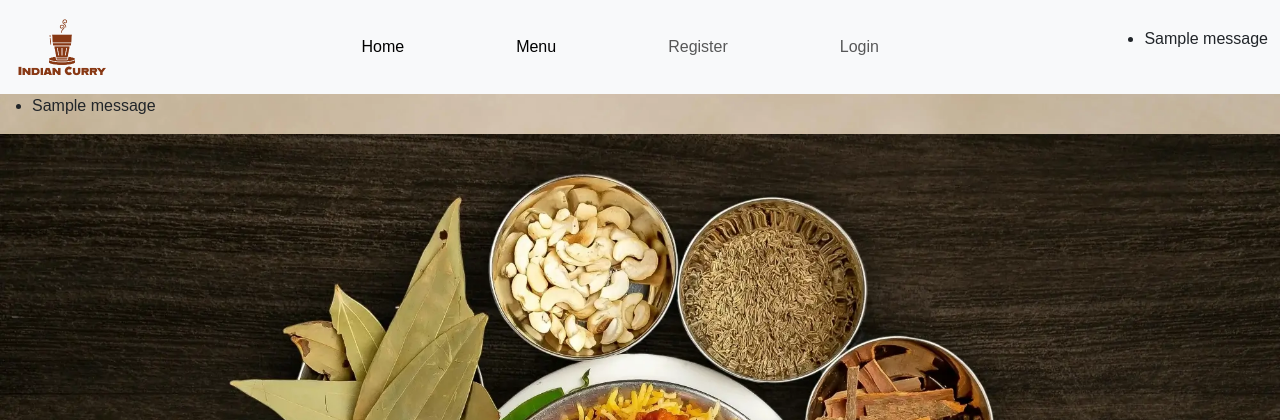
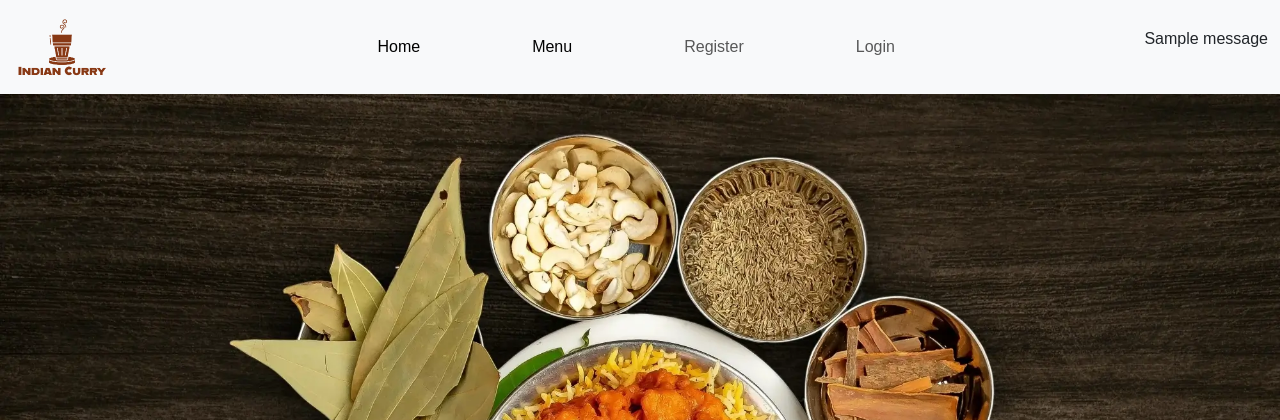
Before and after one commit to Pramilashanmugam/Restaurant, a Django app: page / in a window 1280 px wide. Shown: the top 420 px of the page. Run offline with Django 5.2, Linux system fonts and the light colour scheme; tables that the repository leaves empty hold one stand-in row (values such as "Sample post"); one stand-in notice (Sample message) is shown; some libraries are stand-ins or nearby versions.

Commit message:
stext update in forms.py, included message on navbar header.html file

```diff
--- a/reservations/forms.py
+++ b/reservations/forms.py
@@ -147,7 +147,7 @@ class ReservationForm(forms.ModelForm):
         if table and guests:
             if guests > table.capacity:
                 self.add_error('guests', f"The number of guests exceeds the "
-                               "table's capacity of {table.capacity}. "
+                               "table's capacity. "
                                "Please choose another table.")
 
         return cleaned_data
--- a/templates/base.html
+++ b/templates/base.html
@@ -33,17 +33,11 @@
 
 <body>
     <!--header elements are included-->
+    {% include 'includes/header.html' %}
 
     <main>
         <div class="background">
-            {% include 'includes/header.html' %}
-            {% if messages %}
-            <ul class="messages alert-success">
-                {% for message in messages %}
-                <li{% if message.tags %} class="{{ message.tags }}"{% endif %}>{{ message }}</li>
-                {% endfor %}
-            </ul>
-            {% endif %}
+
             {% block content %}
 
             {% endblock %}
--- a/templates/includes/header.html
+++ b/templates/includes/header.html
@@ -35,7 +35,7 @@
       </div>
       <!-- Messages -->
       {% if messages %}
-      <ul class="messages alert-success">
+      <ul class="messages list-unstyled">
           {% for message in messages %}
           <li{% if message.tags %} class="{{ message.tags }}"{% endif %}>{{ message }}</li>
           {% endfor %}
```
